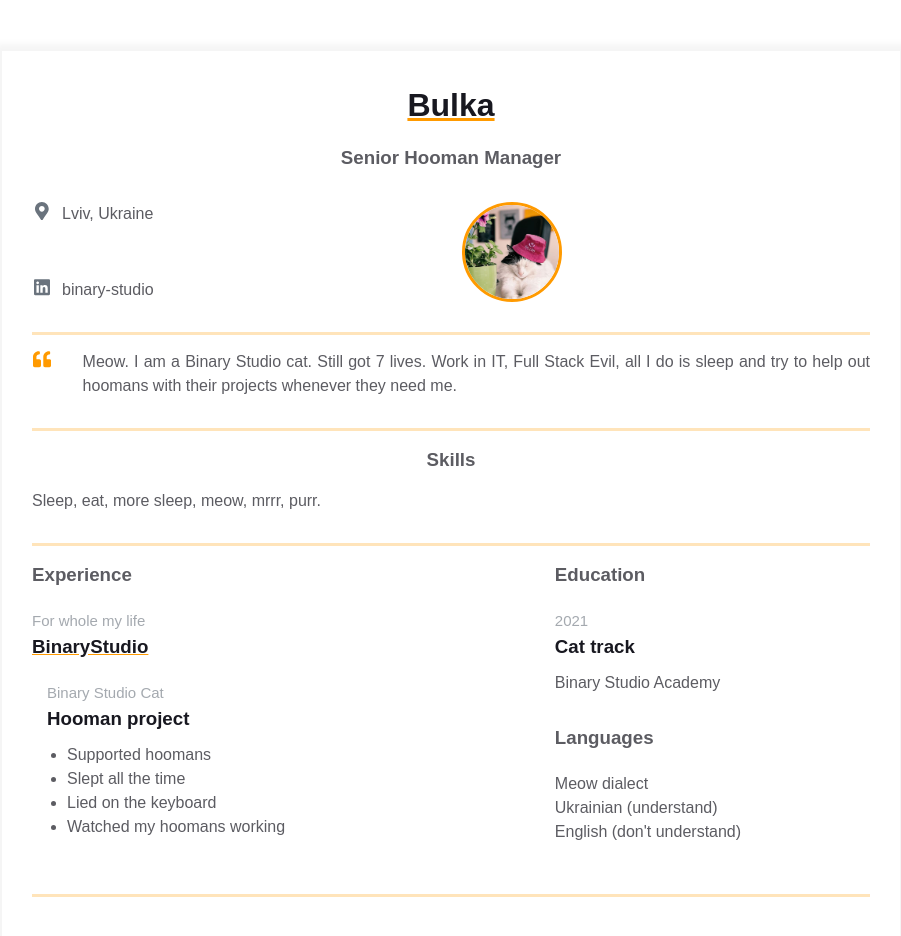
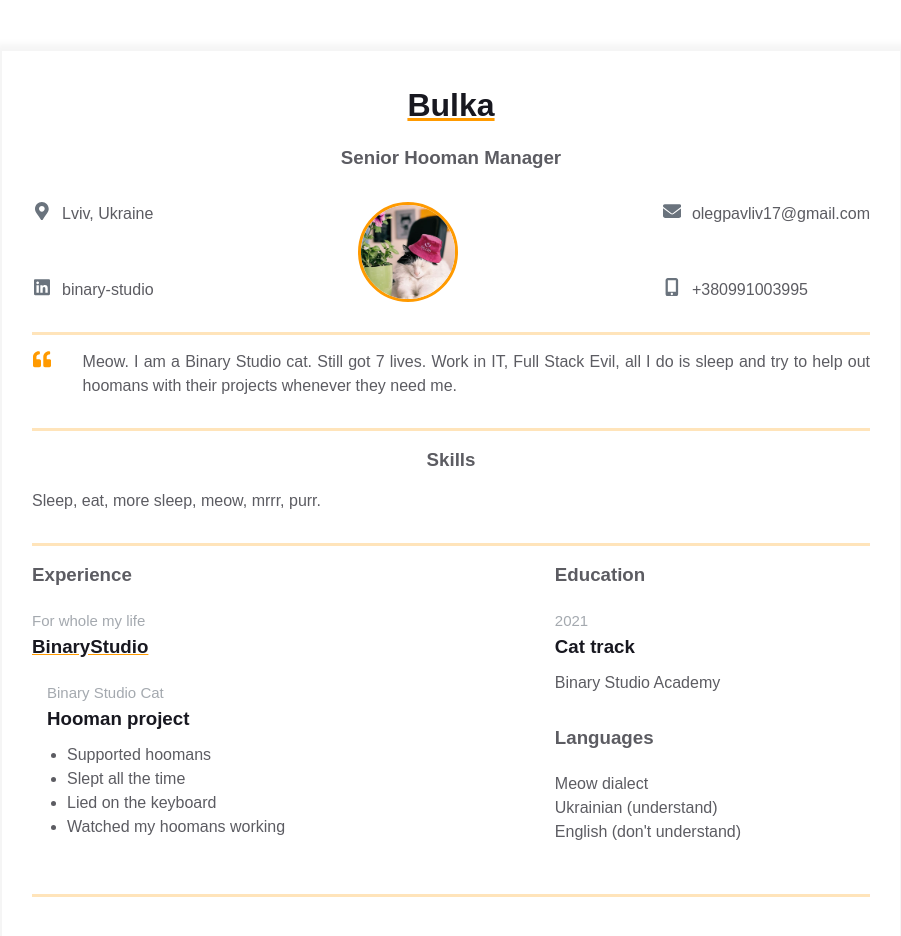
Before and after one commit to Oleh1717/homepage, a plain HTML site: page index.html in a window 1280 px wide. Shown: the whole page, without its empty margins (189-1090 px from the left). Drawn offline with Linux system fonts and the light colour scheme.

Commit message:
Add individual info

```diff
--- a/index.html
+++ b/index.html
@@ -37,11 +37,28 @@
 					  <span>binary-studio</span>
 					</a>
 				</div>
-			  <div class="contact-info__block contact-info__block--center">
-				<img class="contact-info__avatar" src="assets/avatar.png" alt="Avatar">
-			  </div>
+				<div class="contact-info__block contact-info__block--center">
+					<img class="contact-info__avatar" src="assets/avatar.png" alt="Avatar">
+				</div>
 
-			  <div class="contact-info__block"></div>
+				<div class="contact-info__block">
+					<a href="mailto:olegpavliv17@gmail.com" rel="email" class="contact-info__item">
+					  <div class="contact-info__item-icon-wrapper">
+						<svg class="contact-info__item-icon" xmlns="http://www.w3.org/2000/svg" viewBox="0 0 512 512">
+							<path d="M464 64C490.5 64 512 85.49 512 112C512 127.1 504.9 141.3 492.8 150.4L275.2 313.6C263.8 322.1 248.2 322.1 236.8 313.6L19.2 150.4C7.113 141.3 0 127.1 0 112C0 85.49 21.49 64 48 64H464zM217.6 339.2C240.4 356.3 271.6 356.3 294.4 339.2L512 176V384C512 419.3 483.3 448 448 448H64C28.65 448 0 419.3 0 384V176L217.6 339.2z"/>
+						</svg>
+					  </div>
+					  <span>olegpavliv17@gmail.com</a></span>
+					</a>
+					<a href="tel:+380991003995" rel="phone" class="contact-info__item">
+					  <div class="contact-info__item-icon-wrapper">
+						<svg class="contact-info__item-icon" xmlns="http://www.w3.org/2000/svg" viewBox="0 0 384 512">
+							<path d="M304 0h-224c-35.35 0-64 28.65-64 64v384c0 35.35 28.65 64 64 64h224c35.35 0 64-28.65 64-64V64C368 28.65 339.3 0 304 0zM192 480c-17.75 0-32-14.25-32-32s14.25-32 32-32s32 14.25 32 32S209.8 480 192 480zM304 64v320h-224V64H304z"/>
+						</svg>
+					  </div>
+					  <span>+380991003995</span>
+					</a>
+				</div>
 			</div>
 			</div>
 		 </div>
```
